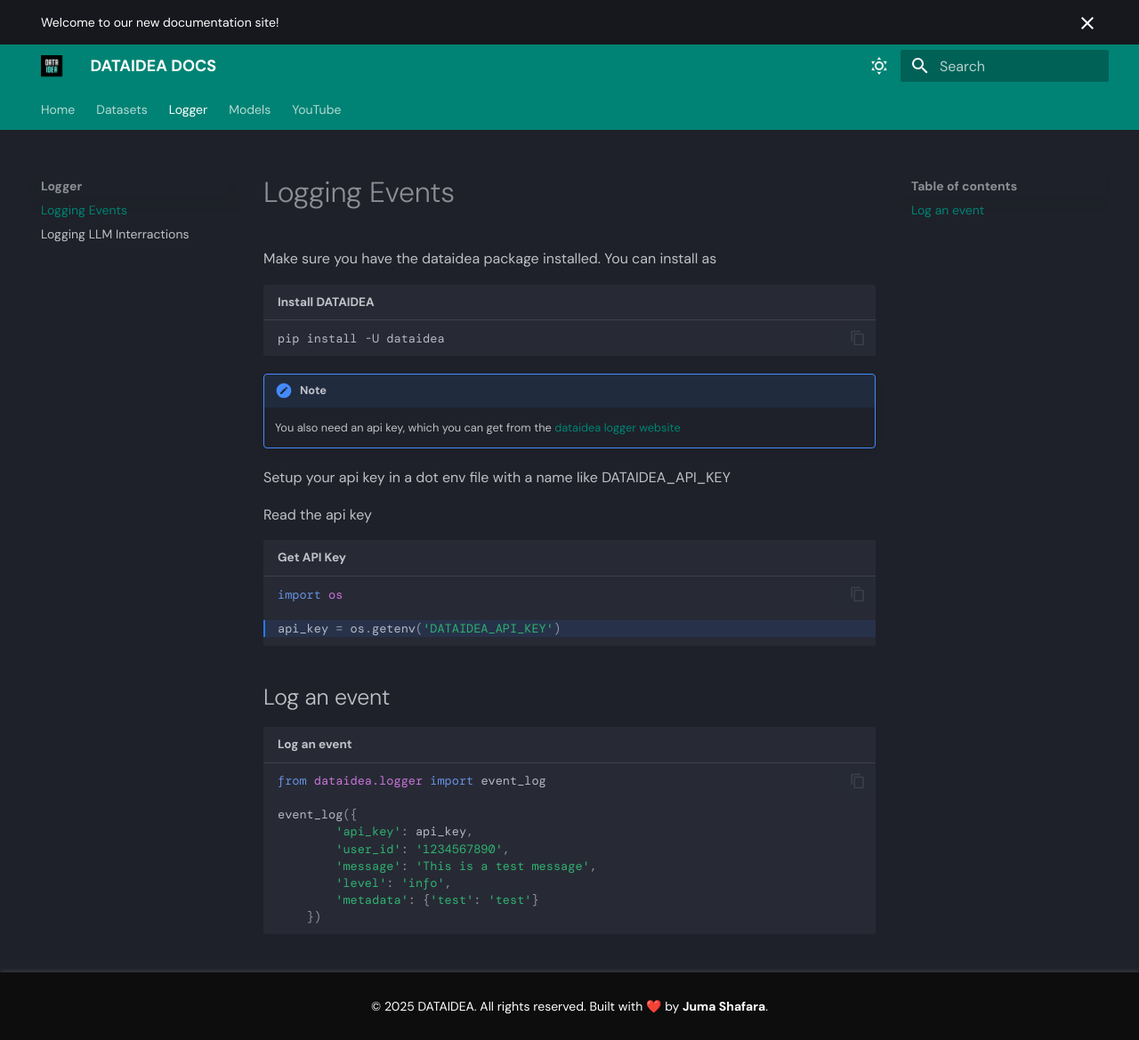
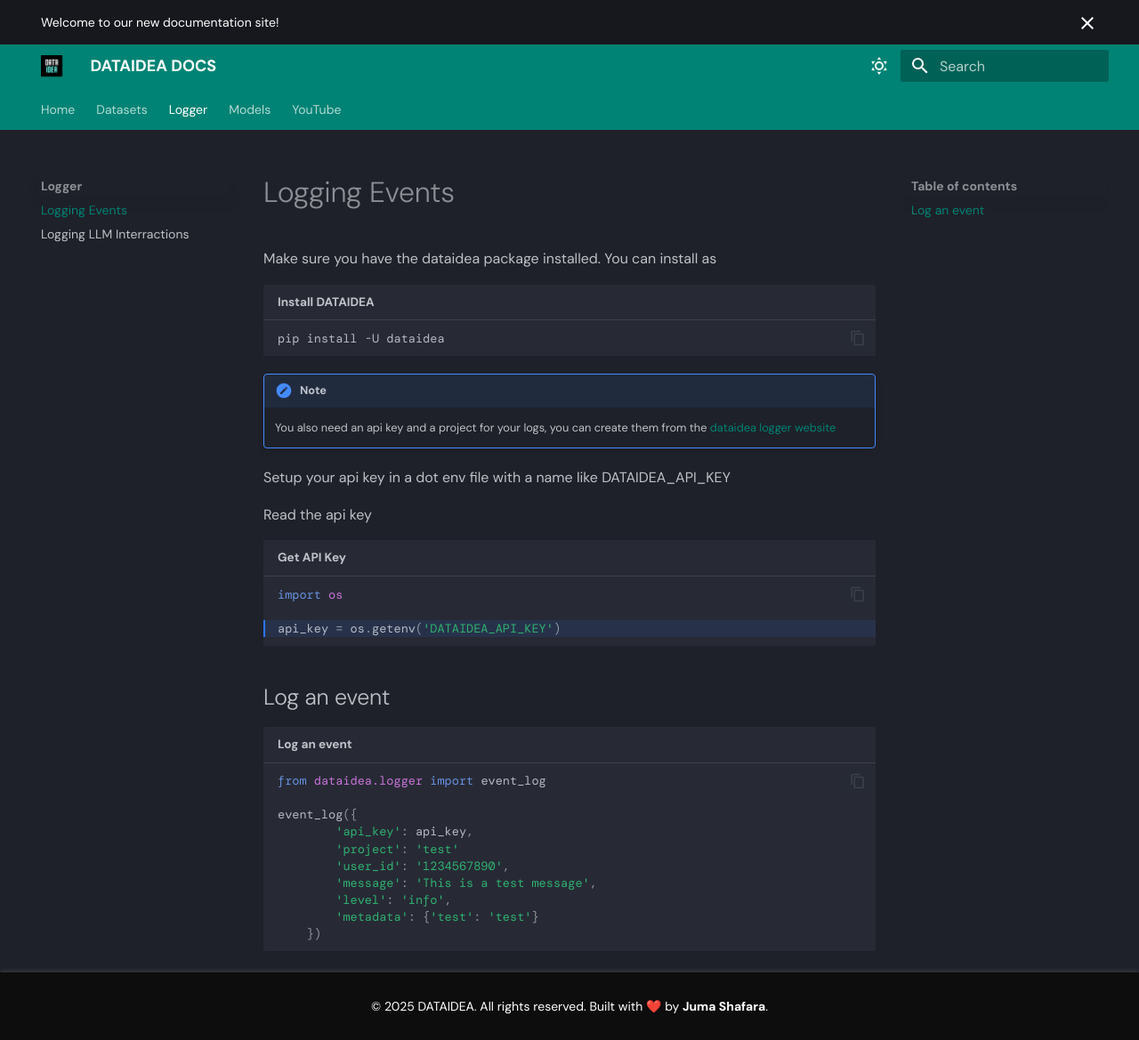
Before and after one commit to dataideaorg/dataidea-docs, an MkDocs documentation site: the page built from docs/Logger/1_logging_events.md, in a window 1280 px wide and 1169 px high. Shown: the whole window at 89% size. Built offline with MkDocs 1.6.1 and Material for MkDocs 9.7.7, drawn with Linux system fonts in a browser that asks for light colours; some web fonts are replaced.

Commit message:
docs: updated docs to include project

```diff
--- a/docs/Logger/1_logging_events.md
+++ b/docs/Logger/1_logging_events.md
@@ -12,7 +12,8 @@
 
 !!! note Signup
 
-    You also need an api key, which you can get from the [dataidea logger website](https://logger.dataidea.org)
+    You also need an api key and a project for your logs, you can create them from the [dataidea logger website](https://logger.dataidea.org)
+
 
 Setup your api key in a dot env file with a name like DATAIDEA_API_KEY
 
@@ -31,6 +32,7 @@
 
 event_log({
         'api_key': api_key,
+        'project': 'test'
         'user_id': '1234567890',
         'message': 'This is a test message',
         'level': 'info',
```
Also changed, not shown: docs/Logger/2_logging_llm.md (+2 -1 lines).
